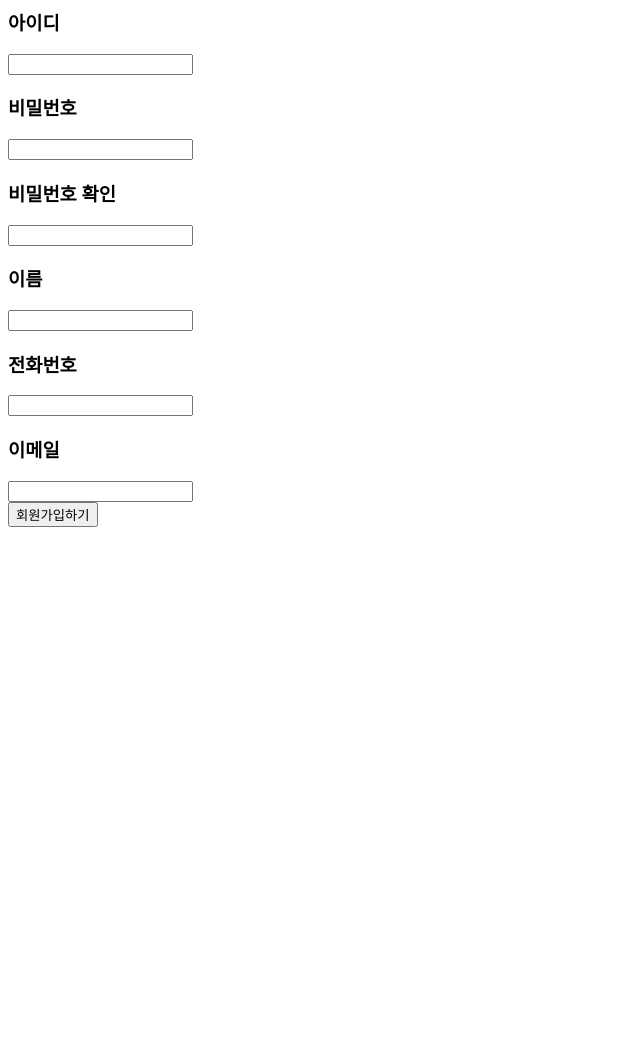
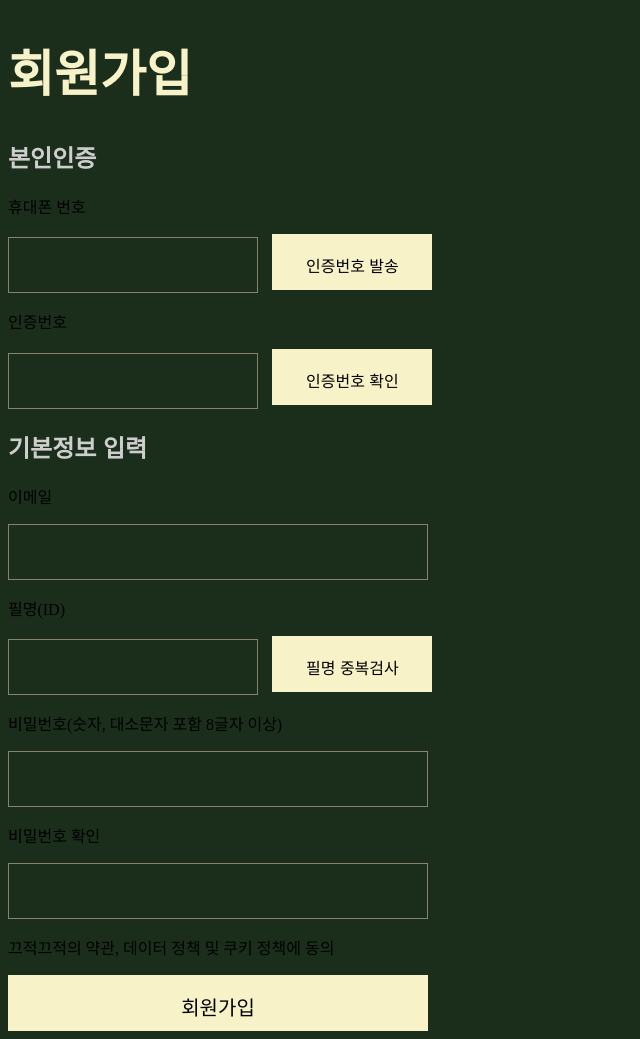
Before and after one commit to cool1726/GGJGGJ, a Django app: page /back_signup/ in a window 1280 px wide. Shown: the whole page, without its empty margins (0-640 px from the left). Before the commit the page ends 527 px from the top, so only its background shows below. Run offline with Django 3.2, Linux system fonts and the light colour scheme; some web fonts are replaced.

Commit message:
account css, base.css, navigation.css 관련 파일 생성

```diff
--- a/ggjProject/account/static/css/account.css
+++ b/ggjProject/account/static/css/account.css
@@ -1,16 +1,106 @@
 /* 회원가입, 로그인 공통 Style */
 /* 재사용되지 않는 코드는 login.css, signUp.css 확인해주세요 */
+/* class 이름 효율성 때문에 공통적인 스타일 요소는 'acc'로 시작합니다. */
 
-/* font url 임시로 여기에 둠. 나중에 base.css로 옮길 예정 */
-@import url('https://fonts.googleapis.com/css2?family=Noto+Sans+KR:wght@100;300;400;500;700;900&display=swap');
+/* Color Style
+    black: #000000
+    dark-green: #1A2E1B
+    green: #205F53
+    light-green: #73958F
+    beige: #F8F2C9
+    dark-gray: #707070
+    gray: #CECECE
+    light-gray: #F7F8F7
+    khaki: #87836B
+    error: #FF3636
+    success: #0CBB29
+    caution: #EFDD39
+*/
 
-@font-face {
-    font-family: 'paybooc-Bold';
-    src: url('https://cdn.jsdelivr.net/gh/projectnoonnu/noonfonts_20-07@1.0/paybooc-Bold.woff') format('woff');
-    font-weight: normal;
-    font-style: normal;
+body {
+    background: #1A2E1B;
 }
 
-p {
-    font-family: 'Noto Sans KR', sans-serif;
+.acc-title {
+    color: #F8F2C9;
+    font-size: 50px;
+    font-family: 'paybooc-Bold', sans-serif;
 }
+
+.acc-input-txt {
+    color: #87836B;
+    font-size: 20px;
+    font-family: 'paybooc-Light', sans-serif;
+}
+
+/* 회원가입 - 본인인증, 기본정보 입력 */
+.acc-guide-txt {
+    color: #CECECE;
+    font-size: 24px;
+    font-family: 'paybooc-Medium', sans-serif;
+}
+
+/* 회원가입 약관동의 텍스트 */
+.acc-agree-link {
+    color: #CECECE;
+    font-size: 16px;
+    font-family: 'paybooc-Bold', sans-serif;
+}
+
+/* error 텍스트 */
+.acc-error-txt {
+    color: #FF3636;
+    font-size: 16px;
+    font-family: 'paybooc-Medium', sans-serif;
+}
+
+.acc-wide-btn {
+    width: 420px;
+    height: 56px;
+    padding: 16px 50px;
+    border: 1px solid #F8F2C9;
+    background: #F8F2C9;
+    color: #000000;
+    text-align: center;
+    font-size: 20px;
+    font-family: 'paybooc-Bold', sans-serif;
+    box-sizing: border-box;
+}
+
+.acc-small-btn {
+    width: 160px;
+    height: 56px;
+    padding: 18px 33px;
+    margin-left: 10px;
+    border: 1px solid #F8F2C9;
+    background: #F8F2C9;
+    color: #000000;
+    text-align: center;
+    font-size: 16px;
+    font-family: 'paybooc-Medium', sans-serif;
+    box-sizing: border-box;
+}
+
+.acc-wide-input {
+    width: 420px;
+    height: 56px;
+    padding: 16px 24px;
+    border: 1px solid #87836B;
+    background: #1a2e1b00;
+    color: #87836B;
+    font-size: 20px;
+    font-family: 'paybooc-Light', sans-serif;
+    box-sizing: border-box;
+}
+
+.acc-small-input {
+    width: 250px;
+    height: 56px;
+    padding: 16px 24px;
+    border: 1px solid #87836B;
+    background: #1a2e1b00;
+    color: #87836B;
+    font-size: 20px;
+    font-family: 'paybooc-Light', sans-serif;
+    box-sizing: border-box;
+}
--- a/ggjProject/account/templates/login.html
+++ b/ggjProject/account/templates/login.html
@@ -1,10 +1,13 @@
 <!DOCTYPE html>
 <html lang="en">
+
+{% load static %}
 
 <head>
   <meta charset="UTF-8">
   <meta name="viewport" content="width=device-width, initial-scale=1.0">
   <title>로그인</title>
+  <link rel="stylesheet" type="text/css" href="{% static 'css/base.css' %}">
 </head>
 
 <body>
--- a/ggjProject/account/templates/signUp.html
+++ b/ggjProject/account/templates/signUp.html
@@ -9,31 +9,33 @@
     <title>회원가입</title>
     <link rel="stylesheet" type="text/css" href="{% static 'css/account.css' %}">
     <link rel="stylesheet" type="text/css" href="{% static 'css/signup.css' %}">
+    <link rel="stylesheet" type="text/css" href="{% static 'css/base.css' %}">
 </head>
 
 <body>
     <!-- form tag 추가하기, csrf_token 추가하기, 약관동의 체크박스 넣기
             각 입력항목 p태그 말고 input text로 넣으면 좋을 듯 합니다 -->
-    <h1>회원가입</h1>
-    <h2>본인인증</h2>
+
+    <h1 class="acc-title">회원가입</>
+        <h2 class="acc-guide-txt">본인인증</h2>
         <p>휴대폰 번호</p>
-    <input class="signup-input" name="phoneNumber" type="text" value=""><!-- 전화번호 -->
-    <input type="button" value="short-btn">
+        <input class="acc-small-input" name="phoneNumber" type="text" value=""><!-- 전화번호 -->
+        <input class="acc-small-btn" type="button" value="인증번호 발송">
         <p>인증번호</p>
-    <input class="signup-input" name="certifiNumber" type="text" value=""><!-- 인증번호 -->
-    <input type="button" value="인증번호 확인">
-    <h2>기본정보 입력</h2>
+        <input class="acc-small-input" name="certifiNumber" type="text" value=""><!-- 인증번호 -->
+        <input class="acc-small-btn" type="button" value="인증번호 확인">
+        <h2 class="acc-guide-txt">기본정보 입력</h2>
         <p>이메일</p>
-    <input class="signup-input" name="email" type="text" value=""><!-- 이메일 -->
+        <input class="acc-wide-input" name="email" type="text" value=""><!-- 이메일 -->
         <p>필명(ID)</p>
-    <input class="signup-input" name="username" type="text" value=""><!-- 아이디 -->
-    <input type="button" value="필명 중복검사">
+        <input class="acc-small-input" name="username" type="text" value=""><!-- 아이디 -->
+        <input class="acc-small-btn" type="button" value="필명 중복검사">
         <p>비밀번호(숫자, 대소문자 포함 8글자 이상)</p>
-    <input class="signup-input" name="password" type="password" value=""><!-- 비밀번호 -->
+        <input class="acc-wide-input" name="password" type="password" value=""><!-- 비밀번호 -->
         <p>비밀번호 확인</p>
-    <input class="signup-input" name="passwordCheck" type="password" value=""><!-- 비밀번호 확인 -->
+        <input class="acc-wide-input" name="passwordCheck" type="password" value=""><!-- 비밀번호 확인 -->
         <p>끄적끄적의 약관, 데이터 정책 및 쿠키 정책에 동의</p>
-    <input class="acc-button" type="submit" value="회원가입">
+        <input class="acc-wide-btn" type="submit" value="회원가입">
 </body>
 
 </html>
--- a/ggjProject/account/views.py
+++ b/ggjProject/account/views.py
@@ -18,7 +18,7 @@ def signup(request):
         if request.POST['password'] == request.POST['passwordCheck']:
             try:
                 user = User.objects.get(username=request.POST['username'])
-                return render(request, "back_signup.html", {'error': 'Username has already been taken'})
+                return render(request, "signup.html", {'error': 'Username has already been taken'})
             except:
                 user = User.objects.create_user(
                     email = request.POST['email'], username=request.POST['username'], password=request.POST['password'])
@@ -29,9 +29,9 @@ def signup(request):
                 auth.login(request, user)
                 return redirect('/')
         else:
-            return render(request, "back_signup.html", {'error':'Passwords must match'})
+            return render(request, "signup.html", {'error':'Passwords must match'})
     else:
-        return render(request, "back_signup.html")
+        return render(request, "signup.html")
 
 """팔로우 함수에서 상속받아 사용했습니다. """
 class BaseView(View):
--- a/ggjProject/ggjProject/settings.py
+++ b/ggjProject/ggjProject/settings.py
@@ -120,6 +120,7 @@ USE_TZ = True
 # Static files (CSS, JavaScript, Images)
 # https://docs.djangoproject.com/en/2.1/howto/static-files/
 STATICFILES_DIRS = [
+    os.path.join(BASE_DIR, 'ggjProject', 'static'),
     os.path.join(BASE_DIR, 'home', 'static'),
     os.path.join(BASE_DIR, 'account', 'static')
 ]
--- /dev/null
+++ b/ggjProject/ggjProject/static/css/base.css
@@ -0,0 +1,136 @@
+/* base.css
+    모든 페이지에 공통적으로 들어갈 수 있는 Typography, Color, Shape StyleSheet 명세
+    이 파일에 생성한 class들은 필요한 경우에만 직접 사용하며, 그 외에는 모두 만들어둔 컴포넌트 자체를 사용해주세요.
+*/
+
+/* Noto Sans KR
+    font-family: 'Noto Sans KR', sans-serif;
+    font-weight: Thin 100 Light 300 Regular 400 Medium 500 Bold 700 Black 900;
+    css 적용상황에 따라 noto-class 추가 및 수정 가능 (프론트쪽에 미리 말하기) */
+@import url('https://fonts.googleapis.com/css2?family=Noto+Sans+KR:wght@100;300;400;500;700;900&display=swap');
+
+.noto-light {
+    font-family: 'Noto Sans KR', sans-serif;
+    font-weight: 300;
+}
+
+.noto-medium {
+    font-family: 'Noto Sans KR', sans-serif;
+    font-weight: 500;
+}
+
+.noto-bold {
+    font-family: 'Noto Sans KR', sans-serif;
+    font-weight: 700;
+}
+
+.noto-extrabold {
+    font-family: 'Noto Sans KR', sans-serif;
+    font-weight: 900;
+}
+
+/* Paybooc
+    순서대로 Light, Medium, Bold, ExtraBold
+    font-family: 'paybooc-Light', sans-serif; */
+@font-face {
+    font-family: 'paybooc-Light';
+    src: url('https://cdn.jsdelivr.net/gh/projectnoonnu/noonfonts_20-07@1.0/paybooc-Light.woff') format('woff');
+    font-weight: normal;
+    font-style: normal;
+}
+
+@font-face {
+    font-family: 'paybooc-Medium';
+    src: url('https://cdn.jsdelivr.net/gh/projectnoonnu/noonfonts_20-07@1.0/paybooc-Medium.woff') format('woff');
+    font-weight: normal;
+    font-style: normal;
+}
+
+@font-face {
+    font-family: 'paybooc-Bold';
+    src: url('https://cdn.jsdelivr.net/gh/projectnoonnu/noonfonts_20-07@1.0/paybooc-Bold.woff') format('woff');
+    font-weight: normal;
+    font-style: normal;
+}
+
+@font-face {
+    font-family: 'paybooc-ExtraBold';
+    src: url('https://cdn.jsdelivr.net/gh/projectnoonnu/noonfonts_20-07@1.0/paybooc-ExtraBold.woff') format('woff');
+    font-weight: normal;
+    font-style: normal;
+}
+
+.paybooc-light {
+    font-family: 'paybooc-Light', sans-serif;
+}
+
+.paybooc-medium {
+    font-family: 'paybooc-Medium', sans-serif;
+}
+
+.paybooc-bold {
+    font-family: 'paybooc-Bold', sans-serif;
+}
+
+.paybooc-extrabold {
+    font-family: 'paybooc-ExtraBold', sans-serif;
+}
+
+
+/* Color Style
+    black: #000000
+    dark-green: #1A2E1B
+    green: #205F53
+    light-green: #73958F
+    beige: #F8F2C9
+    dark-gray: #707070
+    gray: #CECECE
+    light-gray: #F7F8F7
+    khaki: #87836B
+    error: #FF3636
+    success: #0CBB29
+    caution: #EFDD39
+*/
+.dark-green {
+    color: #1A2E1B;
+}
+
+.green {
+    color: #205F53;
+}
+
+.light-green {
+    color: #73958F;
+}
+
+.beige {
+    color: #F8F2C9;
+}
+
+.dark-gray {
+    color: #707070;
+}
+
+.gray {
+    color: #CECECE;
+}
+
+.light-gray {
+    color: #F7F8F7;
+}
+
+.khaki {
+    color: #87836B;
+}
+
+.c-error {
+    color: #FF3636;
+}
+
+.c-success {
+    color: #0CBB29;
+}
+
+.c-caution {
+    color: #EFDD39;
+}
--- a/ggjProject/home/static/css/home.css
+++ /dev/null
@@ -1 +0,0 @@
-/* 우선 navbar 관련 style은 여기에! */
--- a/ggjProject/home/templates/home.html
+++ b/ggjProject/home/templates/home.html
@@ -1,10 +1,13 @@
 <!DOCTYPE html>
 <html lang="en">
+
+{% load static %}
 
 <head>
     <meta charset="UTF-8">
     <meta name="viewport" content="width=device-width, initial-scale=1.0">
     <title>메인화면</title>
+    <link rel="stylesheet" type="text/css" href="{% static 'css/base.css' %}">
 </head>
 
 <body>
@@ -24,7 +27,7 @@
         </span>
     </ul>
 
-    <h1>home home home sarsartarte ggjggj</h1>
+    <h1>this is test - sarsartarte ggjggj</h1>
 
     <div class="footer">
         <div class="footer-left">
--- a/ggjProject/home/views.py
+++ b/ggjProject/home/views.py
@@ -13,7 +13,7 @@ from django.views.generic.edit import UpdateView, CreateView
 """post들이 나옵니다.back_home.html로 이동"""
 def home(request):
     posts = Post.objects.all()
-    return render(request, 'back_home.html', {'posts': posts})
+    return render(request, 'home.html', {'posts': posts})
 
 """back_new.html로 이동"""
 def new(request):
--- a/ggjProject/static/css/home.css
+++ /dev/null
@@ -1 +0,0 @@
-/* 우선 navbar 관련 style은 여기에! */
```
Also changed, not shown: ggjProject/ggjProject/static/css/navigation.css (added, +47 -0 lines), ggjProject/static/css/account.css (+99 -9 lines), ggjProject/static/css/base.css (added, +136 -0 lines), ggjProject/static/css/navigation.css (added, +47 -0 lines). Lines whose indentation alone changed are shown as unchanged.
